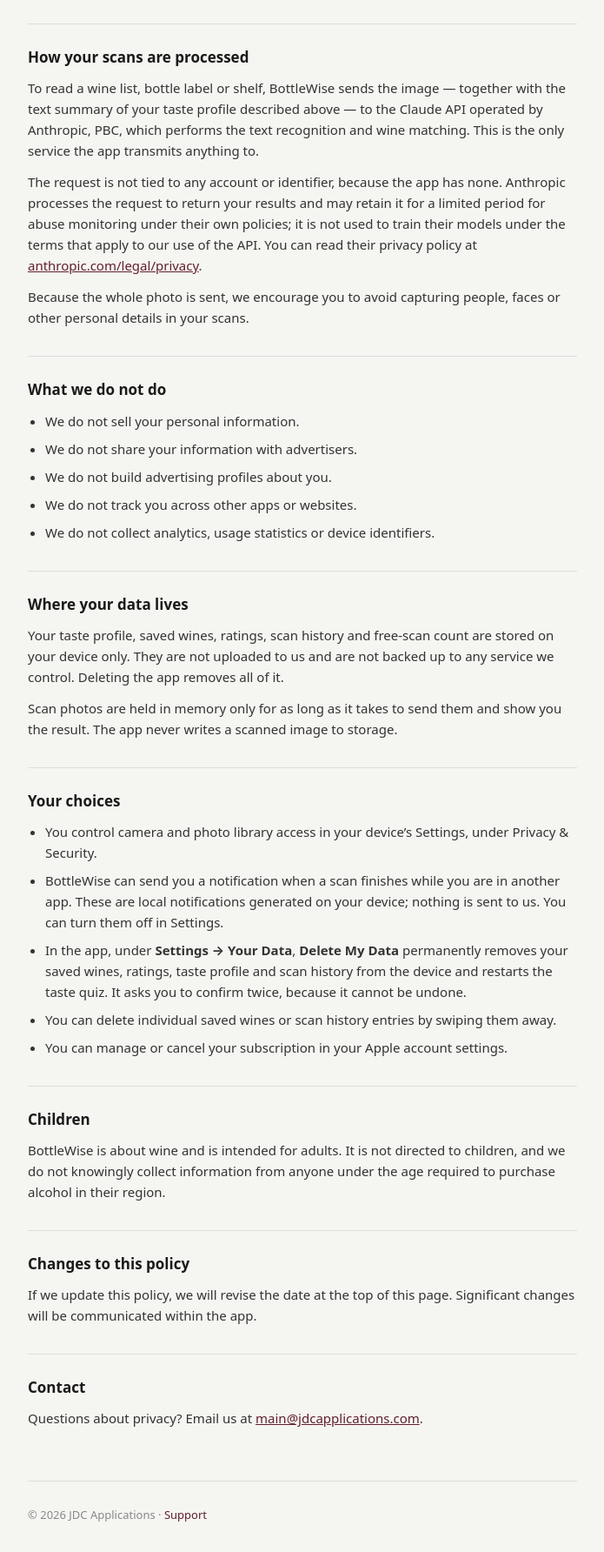
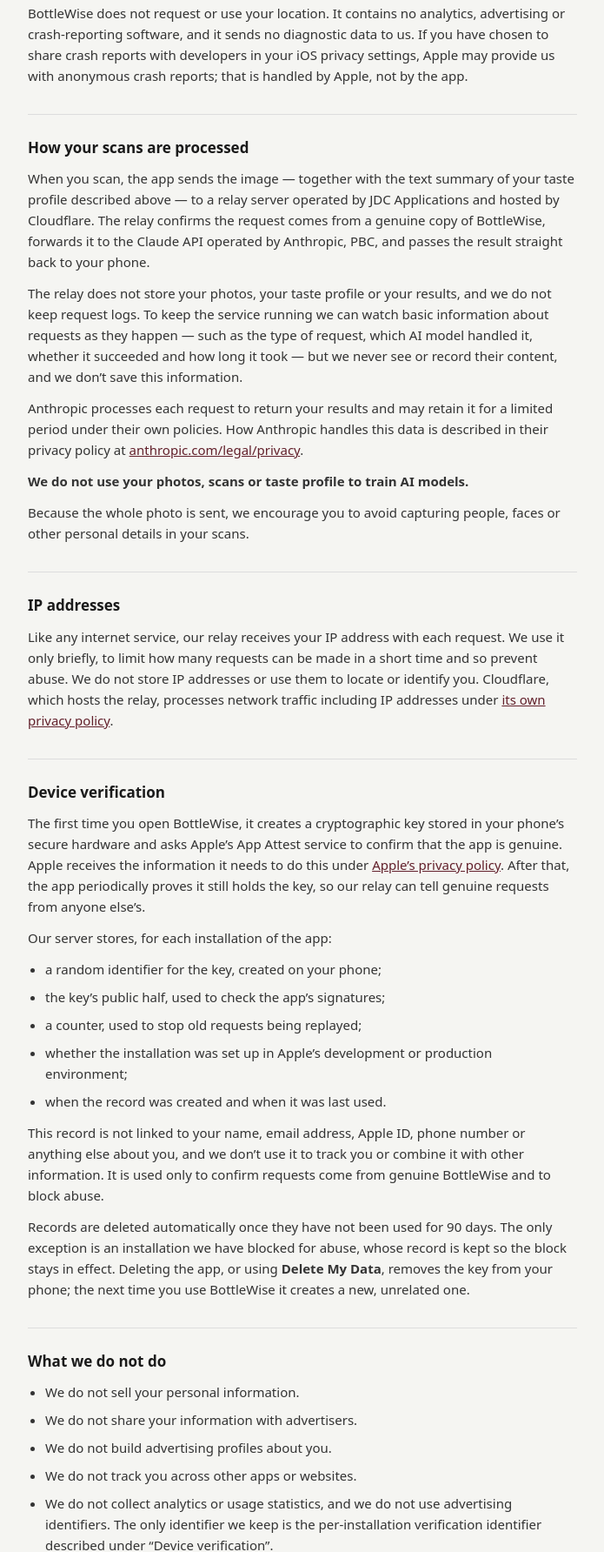
Before and after one commit to jdcapplications/jdcapplications.github.io, a plain HTML site: page bottlewise/privacy.html in a window 1280 px wide. Shown: the part 1016-2800 px from the top of the page at 87% size, without its empty margins (292-987 px from the left). Drawn offline with Linux system fonts and the light colour scheme.

Commit message:
modified privacy policy

```diff
--- a/bottlewise/privacy.html
+++ b/bottlewise/privacy.html
@@ -64,7 +64,7 @@
   <header>
     <p class="eyebrow">BottleWise</p>
     <h1>Privacy Policy</h1>
-    <p class="updated">Last updated: September 20, 2026</p>
+    <p class="updated">Last updated: September 26, 2026</p>
   </header>
 
   <div class="doc">
@@ -72,23 +72,42 @@
     <p>BottleWise is built by JDC Applications. This policy explains what information the app uses, why, and the choices you have. We keep data collection to the minimum needed to make the app work.</p>
 
     <div class="callout">
-      BottleWise has no accounts and no servers of its own. Your taste profile, saved wines and scan history are stored only on your device. We cannot see them, and we have no way to identify you.
+      BottleWise has no accounts. Your taste profile, saved wines and scan history are stored only on your device. Scans pass through a small relay server we run to reach the AI service; it doesn&rsquo;t keep what you scan, and we have no way to identify you.
     </div>
 
     <h2>Information we use</h2>
     <p>BottleWise is designed to work with as little personal information as possible.</p>
     <ul>
-      <li><strong>Photos you scan.</strong> When you point the camera at a wine list, bottle or shelf &mdash; or choose an existing photo from your library &mdash; the image is sent to Anthropic&rsquo;s Claude API to read the text and identify the wines. We do not store the image ourselves. See &ldquo;How your scans are processed&rdquo; below.</li>
+      <li><strong>Photos you scan.</strong> When you point the camera at a wine list, bottle or shelf &mdash; or choose an existing photo from your library &mdash; the image is sent through our relay to Anthropic&rsquo;s Claude API to read the text and identify the wines. We do not store the image. See &ldquo;How your scans are processed&rdquo; below.</li>
       <li><strong>Your taste profile.</strong> The answers you give in the flavor quiz, the wines you save and the ratings you give them are stored on your device and used to personalize your recommendations. A short text summary of your profile, which can include the names of wines you have saved, is sent along with each scan so the recommendations can be matched to your taste.</li>
-      <li><strong>Purchase information.</strong> If you subscribe, your purchase is handled entirely by Apple through the App Store. We receive only confirmation that a subscription is active. We never see your payment details, and we do not operate a purchase server.</li>
+      <li><strong>A device verification record.</strong> To stop anyone other than the genuine BottleWise app from using our relay, the app proves to our server that it is a real, unmodified copy running on an Apple device. Our server keeps a small record of this, described under &ldquo;Device verification&rdquo; below. It contains no personal information.</li>
+      <li><strong>Purchase information.</strong> If you subscribe, your purchase is handled entirely by Apple through the App Store. We receive only confirmation that a subscription is active. We never see your payment details.</li>
       <li><strong>Scan count.</strong> To apply the monthly free-scan allowance, the app records the date and type of each successful scan on your device. This is a count only &mdash; it contains no information about what you scanned.</li>
     </ul>
     <p>BottleWise does not request or use your location. It contains no analytics, advertising or crash-reporting software, and it sends no diagnostic data to us. If you have chosen to share crash reports with developers in your iOS privacy settings, Apple may provide us with anonymous crash reports; that is handled by Apple, not by the app.</p>
 
     <h2>How your scans are processed</h2>
-    <p>To read a wine list, bottle label or shelf, BottleWise sends the image &mdash; together with the text summary of your taste profile described above &mdash; to the Claude API operated by Anthropic, PBC, which performs the text recognition and wine matching. This is the only service the app transmits anything to.</p>
-    <p>The request is not tied to any account or identifier, because the app has none. Anthropic processes the request to return your results and may retain it for a limited period for abuse monitoring under their own policies; it is not used to train their models under the terms that apply to our use of the API. You can read their privacy policy at <a href="https://www.anthropic.com/legal/privacy">anthropic.com/legal/privacy</a>.</p>
+    <p>When you scan, the app sends the image &mdash; together with the text summary of your taste profile described above &mdash; to a relay server operated by JDC Applications and hosted by Cloudflare. The relay confirms the request comes from a genuine copy of BottleWise, forwards it to the Claude API operated by Anthropic, PBC, and passes the result straight back to your phone.</p>
+    <p>The relay does not store your photos, your taste profile or your results, and we do not keep request logs. To keep the service running we can watch basic information about requests as they happen &mdash; such as the type of request, which AI model handled it, whether it succeeded and how long it took &mdash; but we never see or record their content, and we don&rsquo;t save this information.</p>
+    <p>Anthropic processes each request to return your results and may retain it for a limited period under their own policies. How Anthropic handles this data is described in their privacy policy at <a href="https://www.anthropic.com/legal/privacy">anthropic.com/legal/privacy</a>.</p>
+    <p><strong>We do not use your photos, scans or taste profile to train AI models.</strong></p>
     <p>Because the whole photo is sent, we encourage you to avoid capturing people, faces or other personal details in your scans.</p>
+
+    <h2>IP addresses</h2>
+    <p>Like any internet service, our relay receives your IP address with each request. We use it only briefly, to limit how many requests can be made in a short time and so prevent abuse. We do not store IP addresses or use them to locate or identify you. Cloudflare, which hosts the relay, processes network traffic including IP addresses under <a href="https://www.cloudflare.com/privacypolicy/">its own privacy policy</a>.</p>
+
+    <h2>Device verification</h2>
+    <p>The first time you open BottleWise, it creates a cryptographic key stored in your phone&rsquo;s secure hardware and asks Apple&rsquo;s App Attest service to confirm that the app is genuine. Apple receives the information it needs to do this under <a href="https://www.apple.com/legal/privacy/">Apple&rsquo;s privacy policy</a>. After that, the app periodically proves it still holds the key, so our relay can tell genuine requests from anyone else&rsquo;s.</p>
+    <p>Our server stores, for each installation of the app:</p>
+    <ul>
+      <li>a random identifier for the key, created on your phone;</li>
+      <li>the key&rsquo;s public half, used to check the app&rsquo;s signatures;</li>
+      <li>a counter, used to stop old requests being replayed;</li>
+      <li>whether the installation was set up in Apple&rsquo;s development or production environment;</li>
+      <li>when the record was created and when it was last used.</li>
+    </ul>
+    <p>This record is not linked to your name, email address, Apple ID, phone number or anything else about you, and we don&rsquo;t use it to track you or combine it with other information. It is used only to confirm requests come from genuine BottleWise and to block abuse.</p>
+    <p>Records are deleted automatically once they have not been used for 90 days. The only exception is an installation we have blocked for abuse, whose record is kept so the block stays in effect. Deleting the app, or using <strong>Delete My Data</strong>, removes the key from your phone; the next time you use BottleWise it creates a new, unrelated one.</p>
 
     <h2>What we do not do</h2>
     <ul>
@@ -96,18 +115,19 @@
       <li>We do not share your information with advertisers.</li>
       <li>We do not build advertising profiles about you.</li>
       <li>We do not track you across other apps or websites.</li>
-      <li>We do not collect analytics, usage statistics or device identifiers.</li>
+      <li>We do not collect analytics or usage statistics, and we do not use advertising identifiers. The only identifier we keep is the per-installation verification identifier described under &ldquo;Device verification&rdquo;.</li>
     </ul>
 
     <h2>Where your data lives</h2>
     <p>Your taste profile, saved wines, ratings, scan history and free-scan count are stored on your device only. They are not uploaded to us and are not backed up to any service we control. Deleting the app removes all of it.</p>
+    <p>The only information our server keeps is the device verification record described above, which contains nothing about you or your wines.</p>
     <p>Scan photos are held in memory only for as long as it takes to send them and show you the result. The app never writes a scanned image to storage.</p>
 
     <h2>Your choices</h2>
     <ul>
       <li>You control camera and photo library access in your device&rsquo;s Settings, under Privacy &amp; Security.</li>
       <li>BottleWise can send you a notification when a scan finishes while you are in another app. These are local notifications generated on your device; nothing is sent to us. You can turn them off in Settings.</li>
-      <li>In the app, under <strong>Settings &rarr; Your Data</strong>, <strong>Delete My Data</strong> permanently removes your saved wines, ratings, taste profile and scan history from the device and restarts the taste quiz. It asks you to confirm twice, because it cannot be undone.</li>
+      <li>In the app, under <strong>Settings &rarr; Your Data</strong>, <strong>Delete My Data</strong> permanently removes your saved wines, ratings, taste profile and scan history from the device, resets its device verification key, and restarts the taste quiz. It asks you to confirm twice, because it cannot be undone.</li>
       <li>You can delete individual saved wines or scan history entries by swiping them away.</li>
       <li>You can manage or cancel your subscription in your Apple account settings.</li>
     </ul>
```
Also changed, not shown: 1 other file.
